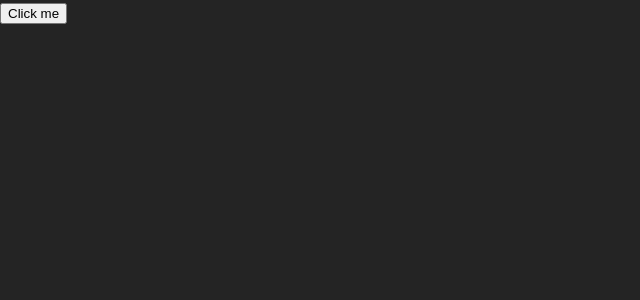
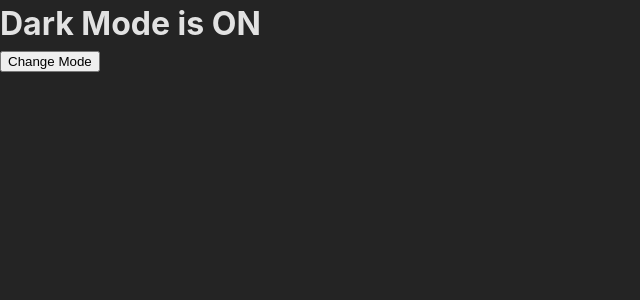
Before and after one commit to legodev/react, a React (Vite) app: page / in a window 1280 px wide. Shown: the top 300 px of the page, without its empty margins (0-640 px from the left). Built offline with nearby package versions, Linux system fonts and the light colour scheme.

Commit message:
Btn component

```diff
--- a/src/App.jsx
+++ b/src/App.jsx
@@ -10,15 +10,13 @@
 // import Example from './components/Practice'
 // import PracticeTwo from './components/Practice2'
 // import Image from './components/Image'
-import Btn from './components/Btn'
+import ModeToggler from './components/ModeToggler'
 
 function App() {
-  const click = function () {
-    console.log("Hello World")
-  }
+
   return (
     <>
-      <Btn click={click} />
+      <ModeToggler />
       {/* <Image />
       <Header name="Anna" color="blue"/>
       <Nav/>
--- a/src/components/Btn.jsx
+++ b/src/components/Btn.jsx
@@ -1,3 +1,3 @@
 export default function Btn({ click }) {
-  return <button onClick={click}>Click me</button>
+  return <button onMouseOver={click}>Click me</button>
 }
--- /dev/null
+++ b/src/components/ModeToggler.jsx
@@ -0,0 +1,16 @@
+import { useState } from 'react'
+
+export default function ModeToggler() {
+  const [darkModeOn, setDarkModeOn] = useState(true)
+  const toogleMode = () => {
+    setDarkModeOn(!darkModeOn);
+  }
+  const darkMode = <h1>Dark Mode is ON</h1>
+  const lightMode = <h1>Light Mode is ON</h1>
+  return (
+    <div>
+      {darkModeOn ? darkMode : lightMode}
+      <button onClick={toogleMode}>Change Mode</button>
+    </div>
+  )
+}
```
